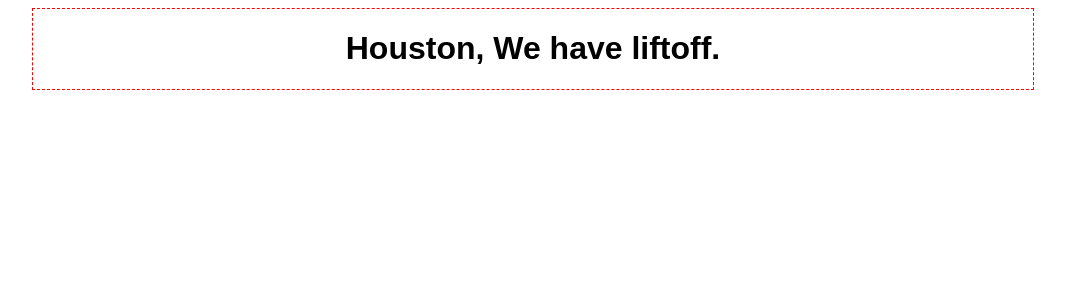
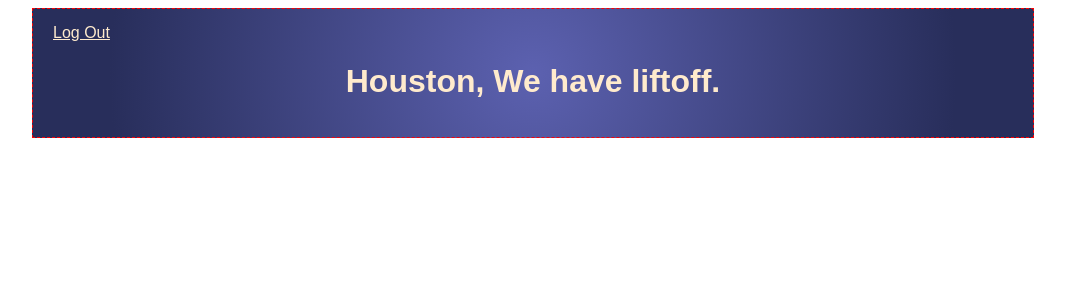
Before and after one commit to smith-cameron/Flask, a Flask app: page / in a window 1280 px wide. Shown: the top 300 px of the page, without its empty margins (107-1172 px from the left). Run offline with Flask 2, Linux system fonts and the light colour scheme.

Commit message:
import update

```diff
--- a/00Skeleton00/server.py
+++ b/00Skeleton00/server.py
@@ -1,5 +1,7 @@
-from flask import Flask, render_template
+from flask import Flask, render_template, request, redirect, session
+
 app = Flask(__name__)
+app.secret_key = 'secret_keyy'
 
 @app.route('/')
 def index():
--- a/00Skeleton00/static/css/style.css
+++ b/00Skeleton00/static/css/style.css
@@ -1,10 +1,18 @@
 #wrapper{
     margin: 0px auto;
+    padding:15px 0px;
     width: 1000px;
     height: fit-content;
     border: dashed red 1px;
-    font-family:Arial, Helvetica, sans-serif
+    font-family:Arial, Helvetica, sans-serif;
+    background: rgb(92,97,176);
+    background: radial-gradient(circle, rgba(92,97,176,1) 0%, rgba(40,46,91,1) 84%);
+    color: blanchedalmond;
 }
 #head{
     text-align: center;
 }
+.link{
+    margin: 0px 20px;
+    color:blanchedalmond;
+}
--- a/00Skeleton00/templates/index.html
+++ b/00Skeleton00/templates/index.html
@@ -9,6 +9,7 @@
 </head>
 <body>
 <div id="wrapper">
+    <a class="link" href="/logout">Log Out</a>
     <h1 id="head">Houston, We have liftoff.</h1>
 </div>
 </body>
```
